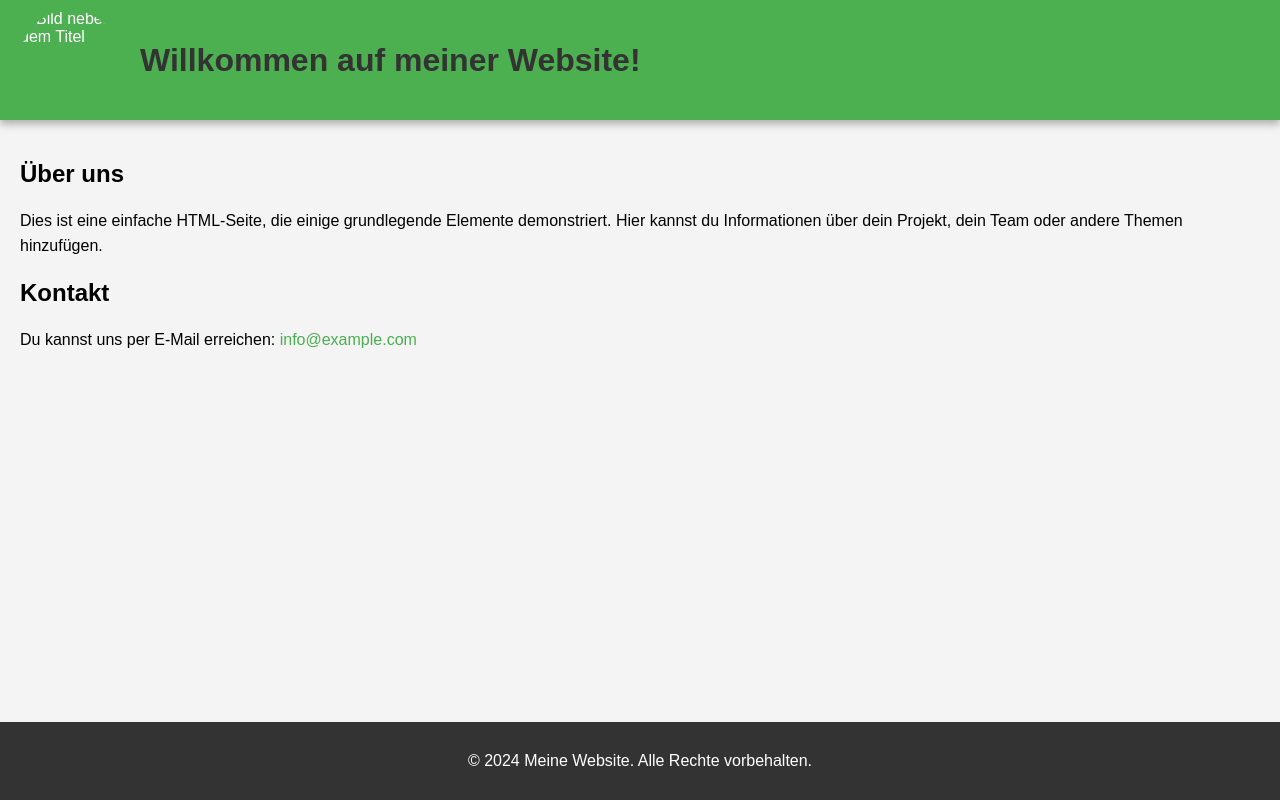
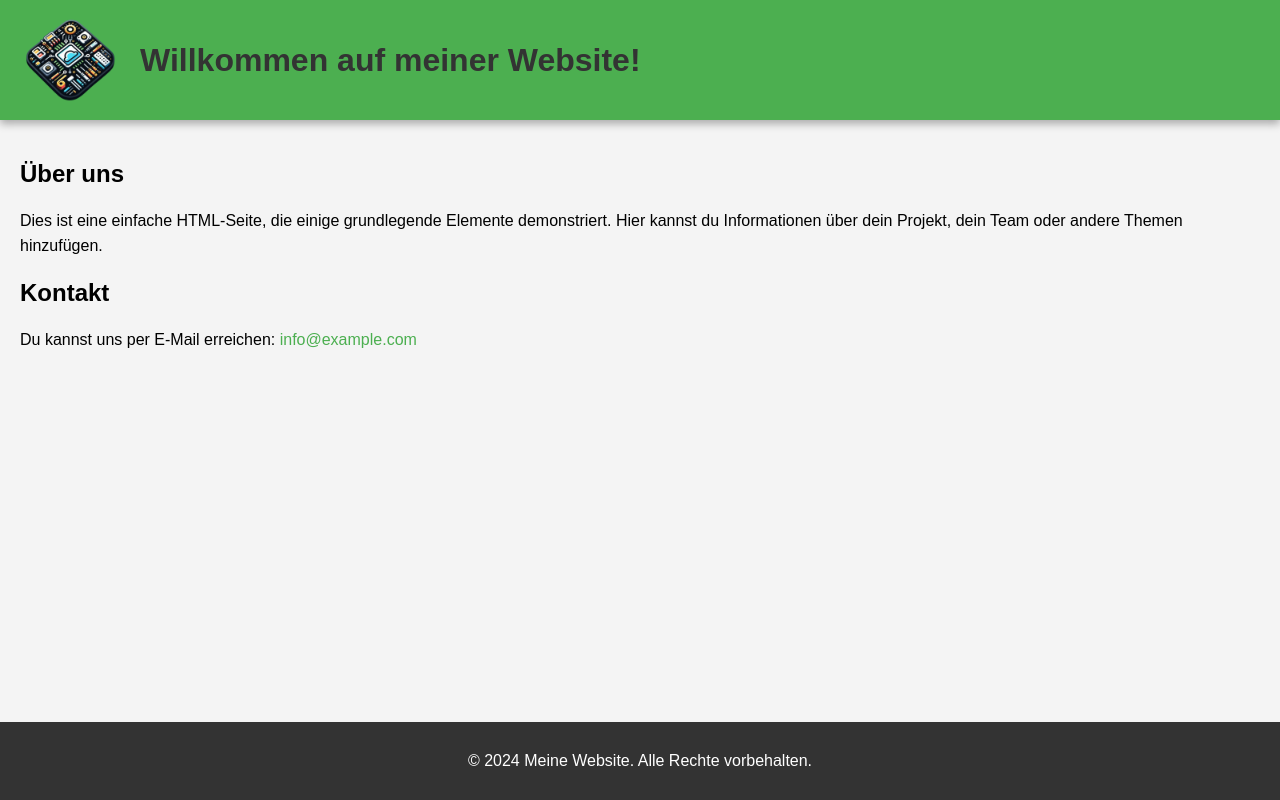
Before and after one commit to Togibu/togibu.github.io, a plain HTML site: page index.html in a window 1280 px wide. Drawn offline with Linux system fonts and the light colour scheme.

Commit message:
Update index.html

```diff
--- a/index.html
+++ b/index.html
@@ -55,7 +55,7 @@
 </head>
 <body>
     <header>
-        <img src="./Meine erste HTML-Seite_files/logo.png" alt="Bild neben dem Titel"> <!-- Bild hinzufügen -->
+        <img src="logo.png" alt="Bild neben dem Titel"> <!-- Bild hinzufügen -->
         <h1>Willkommen auf meiner Website!</h1>
     </header>
     <main>
```
